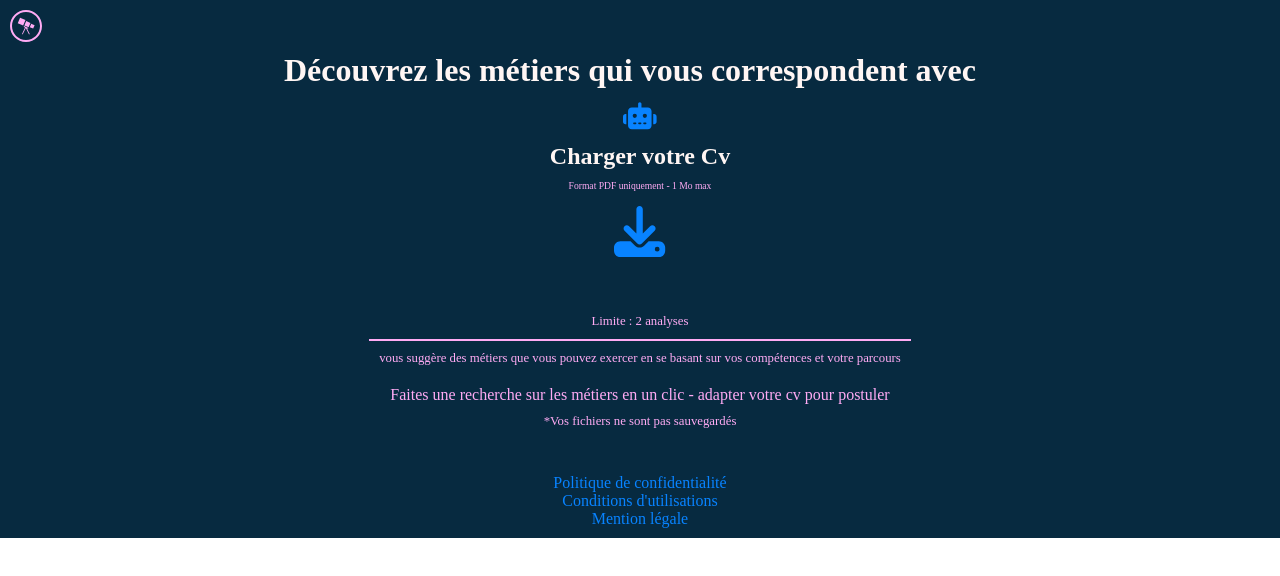
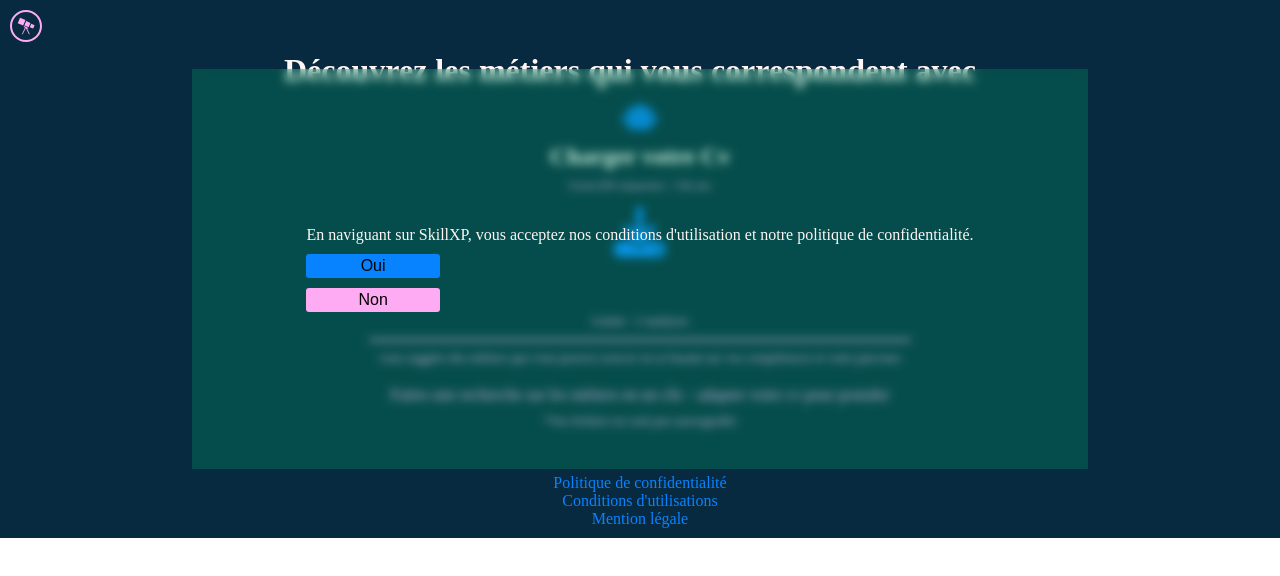
Before and after one commit to Lodrick-Dev/SkillAndFind, a React (Create React App) app: page / in a window 1280 px wide. Shown: the top 576 px of the page. Built offline with nearby package versions, Linux system fonts and the light colour scheme.

Commit message:
✅ to acept cookie

```diff
--- a/src/App.tsx
+++ b/src/App.tsx
@@ -4,15 +4,32 @@
 import Home from "./Home/Home";
 import { COLORS } from "./styles/styles";
 import "react-toastify/dist/ReactToastify.css";
-import { useState } from "react";
+import { useEffect, useState } from "react";
 import Loading from "./Loading/Loading";
 import Header from "./Header/Header";
 import Footer from "./Footer/Footer";
 import PopFooter from "./Footer/PopFooter";
+import PopUp from "./PopUp/PopUp";
 
 function App() {
   const [loader, setLoader] = useState<boolean>(false);
   const [popFooter, setPopFooter] = useState<string>();
+  const [cookiePop, setCookiePop] = useState<boolean>(false);
+  const checkIfAccept = () => {
+    const nameEQ = "acceptSkillXp" + "=";
+    const ca = document.cookie.split(";");
+    for (let i = 0; i < ca.length; i++) {
+      let c = ca[i];
+      while (c.charAt(0) === " ") c = c.substring(1);
+      if (c.indexOf(nameEQ) === 0) return c.substring(nameEQ.length, c.length);
+    }
+    return null;
+  };
+  useEffect(() => {
+    if (!checkIfAccept()) {
+      setCookiePop(true);
+    }
+  }, []);
   return (
     <StyledApp className="App">
       <Header />
@@ -22,6 +39,7 @@
       {popFooter && (
         <PopFooter popFooter={popFooter} setPopFooter={setPopFooter} />
       )}
+      {cookiePop && <PopUp />}
       <Footer setPopFooter={setPopFooter} />
     </StyledApp>
   );
--- /dev/null
+++ b/src/PopUp/PopUp.tsx
@@ -0,0 +1,68 @@
+import React from "react";
+import styled from "styled-components";
+import { COLORS } from "../styles/styles";
+
+const PopUp = () => {
+  const accept = () => {
+    const date = new Date();
+    date.setTime(date.getTime() + 90 * 24 * 60 * 60 * 1000); // Convertir les jours en millisecondes
+    const expires = "expires=" + date.toUTCString();
+    document.cookie =
+      "acceptSkillXp" + "=" + "okAcceptToSKillXP" + ";" + expires + ";path=/";
+    window.location.reload();
+  };
+  const redirectToGoogle = () => {
+    window.location.href = "https://www.google.com";
+  };
+  return (
+    <StyledPopUp>
+      <div>
+        <p>
+          En naviguant sur SkillXP, vous acceptez nos conditions d'utilisation
+          et notre politique de confidentialité.
+        </p>
+        <button onClick={accept}>Oui</button>
+        <button className="red-btn" onClickCapture={redirectToGoogle}>
+          Non
+        </button>
+      </div>
+    </StyledPopUp>
+  );
+};
+
+export default PopUp;
+const StyledPopUp = styled.div`
+  background: ${COLORS.transparent};
+  backdrop-filter: blur(5px);
+  -webkit-backdrop-filter: blur(5px);
+  position: absolute;
+  z-index: 13;
+  height: 50vh;
+  width: 70%;
+  top: 50%;
+  right: 50%;
+  transform: translate(50%, -50%);
+  display: flex;
+  justify-content: center;
+  align-items: center;
+  > div {
+    display: flex;
+    flex-direction: column;
+    p {
+      color: ${COLORS.light};
+    }
+    button {
+      margin-top: 10px;
+      width: 20%;
+      border: none;
+      border-radius: 3px;
+      background: ${COLORS.blue};
+      font-size: 1em;
+      padding: 3px;
+      cursor: pointer;
+    }
+    .red-btn {
+      background: ${COLORS.second} !important;
+    }
+  }
+`;
```
